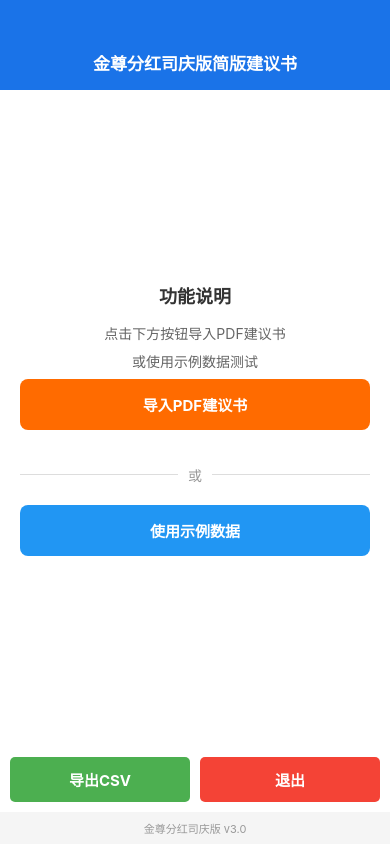
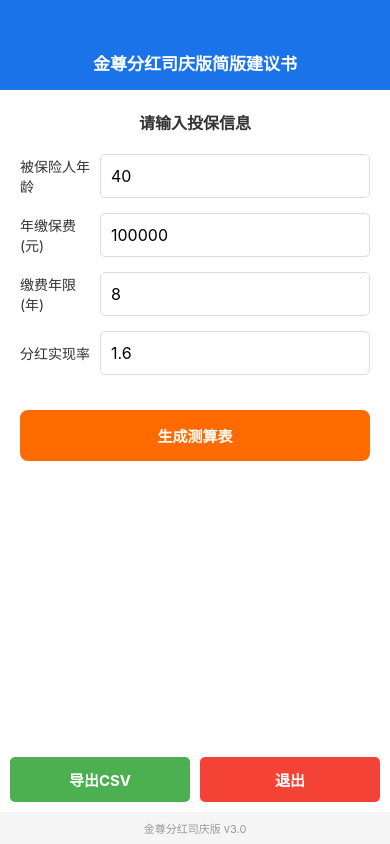
Before and after one commit to yxyjhkl/insurance-pdf-tool, a React Native app: screen / in a window 390 px wide. Built offline with nearby package versions, Linux system fonts and the light colour scheme.

Commit message:
add input params and calculate all data

```diff
--- a/App.tsx
+++ b/App.tsx
@@ -36,14 +36,16 @@ const PAYMENT_YEARS = 8;
 const BASE_PREMIUM = 100000;
 const BASE_AGE = 40;
 const GUARANTEED_RATE = 1.05;
-const DIVIDEND_RATE = 0.03;
-const CASH_VALUE_GROWTH = 0.0175;
+const DIVIDEND_RATE_BASE = 0.03;
 
 export default function App() {
+  const [age, setAge] = useState<string>('40');
+  const [premium, setPremium] = useState<string>('100000');
+  const [paymentYears, setPaymentYears] = useState<string>('8');
   const [dividendRate, setDividendRate] = useState<string>('1.6');
   const [data, setData] = useState<DataRow[]>([]);
   const [loading, setLoading] = useState(false);
-  const [pdfLoaded, setPdfLoaded] = useState(false);
+  const [showInput, setShowInput] = useState(true);
 
   const formatNumber = (num: number | null | undefined): string => {
     if (num === null || num === undefined) return '--';
@@ -61,17 +63,24 @@ export default function App() {
   };
 
   const generateData = (rate: number) => {
+    const ageNum = parseInt(age) || 40;
+    const premiumNum = parseInt(premium) || 100000;
+    const years = parseInt(paymentYears) || 8;
+
     const newData: DataRow[] = [];
     let prevCashValue = 0;
     let prevExpectedSurvival = 0;
+    let prevDemoSurvival = 0;
 
     for (let year = 1; year <= 30; year++) {
-      const isPaid = year <= PAYMENT_YEARS;
-      const totalPremium = isPaid ? BASE_PREMIUM * year : BASE_PREMIUM * PAYMENT_YEARS;
+      const isPaid = year <= years;
+      const totalPremium = isPaid ? premiumNum * year : premiumNum * years;
 
       const guaranteed = totalPremium * GUARANTEED_RATE;
-      const currentDivRaw = BASE_PREMIUM * DIVIDEND_RATE * (isPaid ? 1 : 0);
-      const accumDivRaw = currentDivRaw * year;
+
+      const baseDividend = premiumNum * DIVIDEND_RATE_BASE;
+      const currentDivRaw = baseDividend * (isPaid ? 1 : 0);
+      const accumDivRaw = baseDividend * year;
 
       const currentDivDemo = currentDivRaw * rate;
       const accumDivDemo = accumDivRaw * rate;
@@ -89,8 +98,8 @@ export default function App() {
       }
 
       let demoRate = null;
-      if (year >= 11) {
-        demoRate = 0.038;
+      if (prevDemoSurvival > 0) {
+        demoRate = (demoSurvival / prevDemoSurvival) - 1;
       }
 
       let expectedRate = null;
@@ -99,18 +108,19 @@ export default function App() {
       }
 
       let expectedSimpleRate = null;
-      if (year > PAYMENT_YEARS && totalPremium > 0 && expectedSurvival > totalPremium) {
-        const yearsFactor = (year + PAYMENT_YEARS) / 2;
+      if (year > years && totalPremium > 0 && expectedSurvival > totalPremium) {
+        const yearsFactor = (year + years) / 2;
         expectedSimpleRate = (expectedSurvival - totalPremium) / totalPremium / yearsFactor;
       }
 
       prevCashValue = cashValue;
       prevExpectedSurvival = expectedSurvival;
+      prevDemoSurvival = demoSurvival;
 
       newData.push({
         policy_year: year,
-        age: BASE_AGE + year,
-        premium: isPaid ? BASE_PREMIUM : 0,
+        age: ageNum + year,
+        premium: isPaid ? premiumNum : 0,
         total_premium: totalPremium,
         death_benefit: Math.round(guaranteed * 1.05 + accumDivDemo),
         cash_value: Math.round(cashValue),
@@ -137,7 +147,7 @@ export default function App() {
 
       if (result.assets && result.assets[0]) {
         setLoading(true);
-        setPdfLoaded(true);
+        setShowInput(false);
 
         setTimeout(() => {
           const rate = parseFloat(dividendRate) || 1.6;
@@ -158,13 +168,13 @@ export default function App() {
   };
 
   const handleReset = () => {
-    setPdfLoaded(false);
+    setShowInput(true);
     setData([]);
   };
 
   const exportToCSV = () => {
     if (data.length === 0) {
-      Alert.alert('提示', '请先导入数据');
+      Alert.alert('提示', '请先生成数据');
       return;
     }
 
@@ -196,42 +206,39 @@ export default function App() {
     ]);
   };
 
+  const InputField = ({ label, value, onChange, placeholder, keyboardType = 'default' }: any) => (
+    <View style={styles.inputRow}>
+      <Text style={styles.inputLabel}>{label}</Text>
+      <TextInput
+        style={styles.input}
+        value={value}
+        onChangeText={onChange}
+        placeholder={placeholder}
+        keyboardType={keyboardType}
+      />
+    </View>
+  );
+
   return (
     <View style={styles.container}>
       <StatusBar style="light" />
       <View style={styles.header}>
         <Text style={styles.title}>金尊分红司庆版简版建议书</Text>
-        {pdfLoaded && (
-          <Text style={styles.subtitle}>分红实现率 {dividendRate}x · {PAYMENT_YEARS}年缴</Text>
+        {data.length > 0 && (
+          <Text style={styles.subtitle}>分红实现率 {dividendRate}x · {paymentYears}年缴 · 年保费 {parseInt(premium).toLocaleString()}元</Text>
         )}
       </View>
 
-      {!pdfLoaded ? (
+      {showInput ? (
         <View style={styles.inputPanel}>
-          <Text style={styles.inputTitle}>功能说明</Text>
-          <Text style={styles.inputDesc}>点击下方按钮导入PDF建议书</Text>
-          <Text style={styles.inputDesc}>或使用示例数据测试</Text>
+          <Text style={styles.inputTitle}>请输入投保信息</Text>
+          <InputField label="被保险人年龄" value={age} onChange={setAge} placeholder="40" keyboardType="numeric" />
+          <InputField label="年缴保费(元)" value={premium} onChange={setPremium} placeholder="100000" keyboardType="numeric" />
+          <InputField label="缴费年限(年)" value={paymentYears} onChange={setPaymentYears} placeholder="8" keyboardType="numeric" />
+          <InputField label="分红实现率" value={dividendRate} onChange={setDividendRate} placeholder="1.6" keyboardType="numeric" />
 
           <TouchableOpacity style={styles.btnOrange} onPress={handlePickPdf}>
-            <Text style={styles.btnText}>导入PDF建议书</Text>
-          </TouchableOpacity>
-
-          <View style={styles.divider}>
-            <View style={styles.dividerLine} />
-            <Text style={styles.dividerText}>或</Text>
-            <View style={styles.dividerLine} />
-          </View>
-
-          <TouchableOpacity style={styles.btnBlue} onPress={() => {
-            setPdfLoaded(true);
-            setLoading(true);
-            const rate = parseFloat(dividendRate) || 1.6;
-            setTimeout(() => {
-              setData(generateData(rate));
-              setLoading(false);
-            }, 300);
-          }}>
-            <Text style={styles.btnText}>使用示例数据</Text>
+            <Text style={styles.btnText}>生成测算表</Text>
           </TouchableOpacity>
         </View>
       ) : (
@@ -241,10 +248,10 @@ export default function App() {
               <Text style={styles.btnTextSmall}>重置</Text>
             </TouchableOpacity>
             <TouchableOpacity style={styles.btnSmall} onPress={() => adjustDividend(0.1)}>
-              <Text style={styles.btnTextSmall}>+0.1</Text>
+              <Text style={styles.btnTextSmall}>+0.1x</Text>
             </TouchableOpacity>
             <TouchableOpacity style={styles.btnSmall} onPress={() => adjustDividend(-0.1)}>
-              <Text style={styles.btnTextSmall}>-0.1</Text>
+              <Text style={styles.btnTextSmall}>-0.1x</Text>
             </TouchableOpacity>
             <Text style={styles.rateText}>{dividendRate}x</Text>
           </View>
@@ -330,34 +337,39 @@ const styles = StyleSheet.create({
     flex: 1,
     padding: 20,
     backgroundColor: 'white',
-    justifyContent: 'center',
   },
   inputTitle: {
-    fontSize: 18,
+    fontSize: 16,
     fontWeight: 'bold',
     color: '#333',
-    marginBottom: 15,
+    marginBottom: 20,
     textAlign: 'center',
   },
-  inputDesc: {
-    fontSize: 14,
-    color: '#666',
-    textAlign: 'center',
-    marginBottom: 8,
-  },
-  divider: {
+  inputRow: {
     flexDirection: 'row',
     alignItems: 'center',
-    marginVertical: 20,
+    marginBottom: 15,
   },
-  dividerLine: {
+  inputLabel: {
+    width: 100,
+    fontSize: 14,
+    color: '#333',
+  },
+  input: {
     flex: 1,
-    height: 1,
-    backgroundColor: '#ddd',
+    height: 44,
+    borderWidth: 1,
+    borderColor: '#ddd',
+    borderRadius: 5,
+    paddingHorizontal: 10,
+    fontSize: 16,
   },
-  dividerText: {
-    paddingHorizontal: 10,
-    color: '#999',
+  btnOrange: {
+    backgroundColor: '#FF6B00',
+    paddingVertical: 15,
+    borderRadius: 8,
+    alignItems: 'center',
+    marginTop: 20,
   },
   actionRow: {
     flexDirection: 'row',
@@ -373,23 +385,10 @@ const styles = StyleSheet.create({
     alignItems: 'center',
     justifyContent: 'space-around',
   },
-  btnOrange: {
-    backgroundColor: '#FF6B00',
-    paddingVertical: 15,
-    borderRadius: 8,
-    alignItems: 'center',
-    marginBottom: 15,
-  },
-  btnBlue: {
-    backgroundColor: '#2196F3',
-    paddingVertical: 15,
-    borderRadius: 8,
-    alignItems: 'center',
-  },
   btnSmall: {
     backgroundColor: '#4CAF50',
     paddingVertical: 8,
-    paddingHorizontal: 15,
+    paddingHorizontal: 12,
     borderRadius: 5,
   },
   btnGreen: {
```
